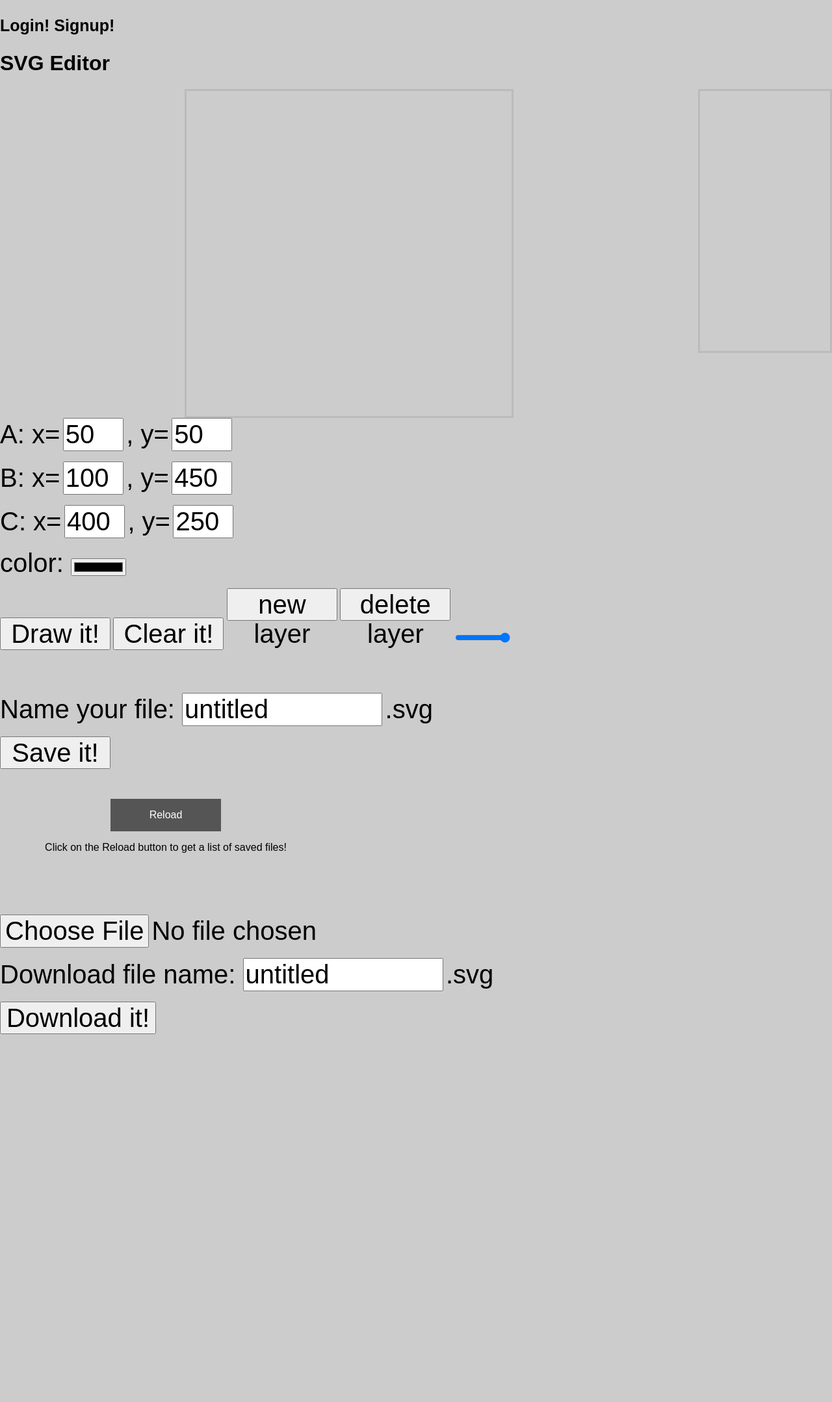
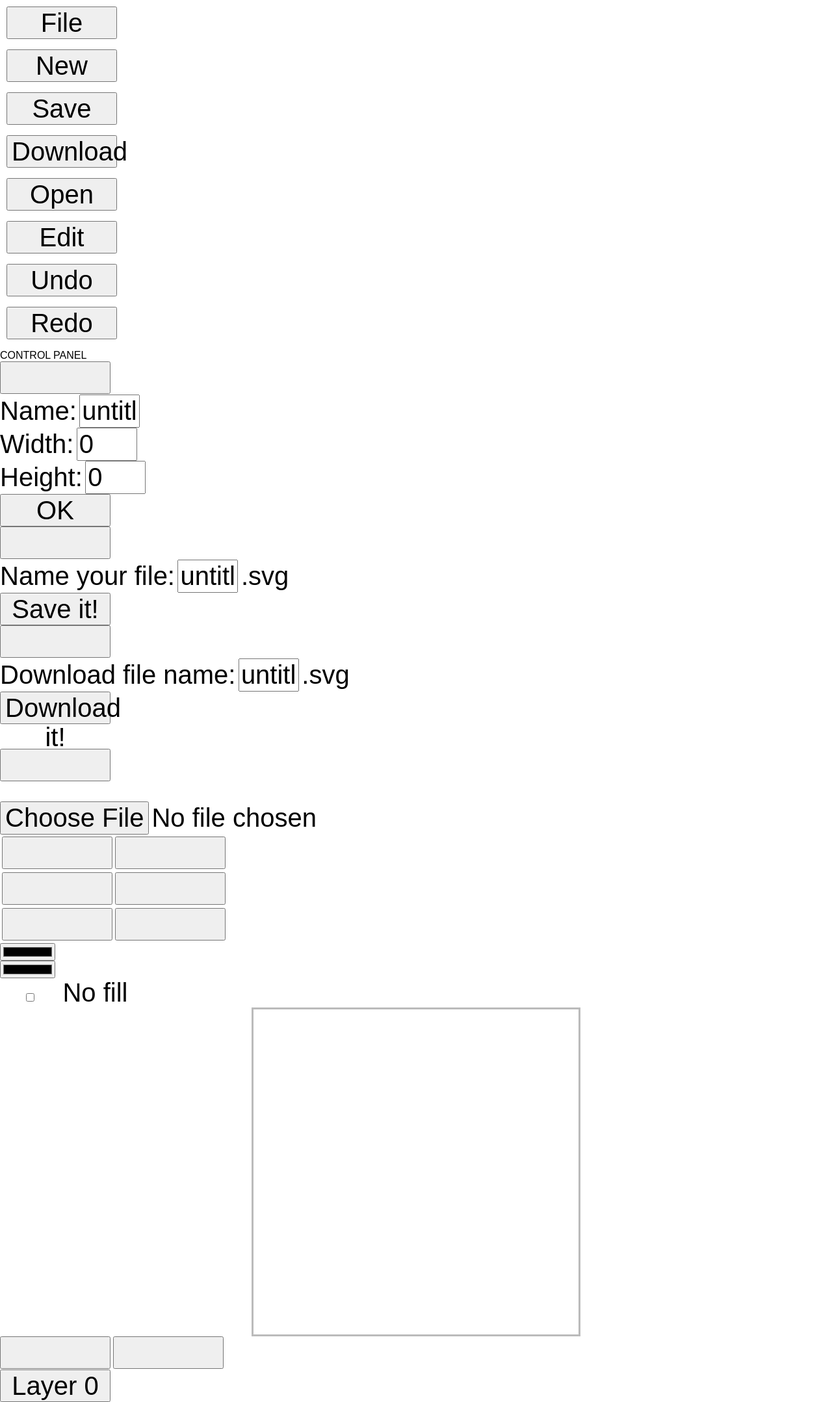
Before and after one commit to bmstu-iu9/ptp2022-7-svg-editor, a Django app: page / in a window 1280 px wide. Shown: the whole page at 65% size. Before the commit the page ends 1591 px from the top, so only its background shows below. Run offline with Django 4.2, Linux system fonts and the light colour scheme; some libraries are stand-ins or nearby versions.

Commit message:
Каркас с меню для работы с файлами

```diff
--- a/svg_editor/templates/svg_editor/index.html
+++ b/svg_editor/templates/svg_editor/index.html
@@ -1,175 +1,141 @@
 {% load static %}
 <!DOCTYPE html>
 <html lang="ru">
+
 <head>
-	<meta charset="UTF-8">
+	<meta charset="UTF-8" />
 	<title>SVG-Editor</title>
-	<!--    загружать статику нужно именно так-->
-    <link rel="stylesheet" href="{% static 'svg_editor/css/main.css' %}? 20223507141345">
+	<link rel="stylesheet" href="{% static 'svg_editor/css/main.css' %}? 202207141345">
+	<script src="https://cdn.jsdelivr.net/npm/@svgdotjs/svg.js@3.0/dist/svg.min.js"></script>
+	<script src="https://ajax.googleapis.com/ajax/libs/jquery/3.6.0/jquery.min.js"></script>
+	<script src="{% static 'svg_editor/js/main.js' %}? 202207141345"></script>
+</head>
 
-</head>
-<body style="background: #ccc">
-	<p style="font-size: 25px; font-weight: bold">
-		{% if user.is_authenticated %}
-		{{user.get_username}}
-		<a href="{% url 'logout' %}">Logout!</a>
-		{% else %}
-		<a href="{% url 'login' %}">Login!</a>
-		<a href="{% url 'signup' %}">Signup!</a>
-		{% endif %}
-	</p>
-	<h1>SVG Editor</h1>
-	<div style="display: flex">
-		<div id="workspace"></div>
-		<div id="layer-control-panel"></div>
+<body>
+	<header style="margin: 10px">
+		<div class="drop-list">
+			<button class="drop-button">File</button>
+			<div class="drop-content">
+				<p><button name="new-file" class="drop-moving-button">New</button></p>
+				<p><button name="save-file" class="drop-moving-button">Save</button></p>
+				<p><button name="download-file" class="drop-moving-button">Download</button></p>
+				<p><button name="open-file" class="drop-moving-button">Open</button></p>
+			</div>
+		</div>
+		<div class="drop-list">
+			<button class="drop-button">Edit</button>
+			<div class="drop-content">
+				<p><button name="undo" class="drop-moving-button">Undo</button></p>
+				<p><button name="redo" class="drop-moving-button">Redo</button></p>
+			</div>
+		</div>
+	</header>
+	<div id="control-panel">CONTROL PANEL</div>
+	<!--Добавить возможность закрыть окно без изменений-->
+	<div id="new-menu" class="file-menu-panel">
+		<div class="moveable-part-file-menu">
+			<button class="close-menu-button"></button>
+		</div>
+		<div class="file-menu-form">
+			<label for="file_name">Name:</label>
+			<input name="file_name" type="text" value="untitled">
+		</div>
+		<div class="file-menu-form">
+			<label for="width">Width:</label>
+			<input name="width" type="number" value="0">
+		</div>
+		<div class="file-menu-form">
+			<label for="height">Height:</label>
+			<input name="height" type="number" value="0">
+		</div>
+		<button class="ok-button">OK</button>
 	</div>
-	<div>
-		<label>A: x=</label>
-		<input type="number" id="coord_a_x" min=0 max=500 value=50>
-		<label>, y=</label>
-		<input type="number" id="coord_a_y" min=0 max=500 value=50><p>
-		<label>B: x=</label>
-		<input type="number" id="coord_b_x" min=0 max=500 value=100>
-		<label>, y=</label>
-		<input type="number" id="coord_b_y" min=0 max=500 value=450><p>
-		<label>C: x=</label>
-		<input type="number" id="coord_c_x" min=0 max=500 value=400>
-		<label>, y=</label>
-		<input type="number" id="coord_c_y" min=0 max=500 value=250><p>
-		<label>color: </label>
-		<input type="color" id="color"><p>
-		<button type="button" onclick="drawPlease()">Draw it!</button>
-		<button type="button" onclick="clearPlease()">Clear it!</button>
-		<button onclick="createLayer()">new layer</button>
-		<button onclick="deleteLayer()">delete layer</button>
-		<input id="opacity-slider" onchange="changeOpacity()" type="range" min="0" max="1" step="0.01" value="1">
+	<div id="save-menu" class="file-menu-panel">
+		<div class="moveable-part-file-menu">
+			<button class="close-menu-button"></button>
+		</div>
+		<div class="file-menu-form">
+			<label>Name your file:</label>
+			<input id="file_name" type="text" value="untitled">
+			<label>.svg</label>
+		</div>
+		<button id="save-button">Save it!</button>
 	</div>
+	<div id="download-menu" class="file-menu-panel">
+		<div class="moveable-part-file-menu">
+			<button class="close-menu-button"></button>
+		</div>
+		<div class="file-menu-form">
+			<label>Download file name:</label>
+			<input type="text" id="download_file_name" value="untitled">
+			<label>.svg</label>
+		</div>
+		<button id="download-button">Download it!</button>
+	</div>
+	<div id="open-menu" class="file-menu-panel">
+		<div class="moveable-part-file-menu">
+			<button class="close-menu-button"></button>
+		</div>
+		<div class="file-menu-form">
+			<input type="file" id="file" />
+		</div>
+	</div>
+	<!--Окна загрузки и экспорта??-->
+	<div id="container">
+		<div id="tools-panel">
+			<table id="tools-choosing">
+				<tr>
+					<td>
+						<button class="tool-button"></button>
+					</td>
+					<td>
+						<button class="tool-button"></button>
+					</td>
+				</tr>
+				<tr>
+					<td>
+						<button class="tool-button"></button>
+					</td>
+					<td>
+						<button class="tool-button"></button>
+					</td>
+				</tr>
+				<tr>
+					<td>
+						<button class="tool-button"></button>
+					</td>
+					<td>
+						<button class="tool-button"></button>
+					</td>
+				</tr>
+			</table>
+			<div id="color-choosing">
+				<div id="color-choosing-box-main">
+					<input class="box" type="color">
+				</div>
+				<div id="color-choosing-box-sub">
+					<input class="box" type="color">
+				</div>
+			</div>
+			<div id="filling-type">
+				<input name="fill" type="checkbox">
+				<label for="fill">No fill</label>
+			</div>
+		</div>
 
-	<div style="padding-top: 50px"><label>Name your file: </label>
-	<input type="text" id="file_name" value="untitled" style="width: 300px">
-	<label>.svg</label>
-		</div><p>
-	<button id="saveButton">Save it!</button>
-	<div class="panel">
-		<button id="target">Reload</button>
-		<p id="text">Click on the Reload button to get a list of saved files!<p>
-		<ul class="list_svg"></ul>
+		<svg id="workspace"></svg>
+		<div id="addition-panel">
+			<div id="layers-panel">
+				<div id="layers-panel-control">
+					<button id="layers-panel-control-button" class="new"></button>
+					<button id="layers-panel-control-button" class="delete"></button>
+				</div>
+				<div class="layer">
+					<button class="layer-button">Layer 0</button>
+				</div>
+			</div>
+		</div>
 	</div>
+</body>
 
-	<br>
-	<input type="file" id="file" />
-	<br>
-	<p>
-		<label>Download file name: </label>
-		<input type="text" id="download_file_name" value="untitled" style="width: 300px">
-		<label>.svg</label>
-	</p>
-	<button id="downloadButton">Download it!</button>
-	{% block javascript %}
-	<script src="https://cdn.jsdelivr.net/npm/@svgdotjs/svg.js@3.0/dist/svg.min.js"></script>
-	<script src="https://ajax.googleapis.com/ajax/libs/jquery/3.5.1/jquery.min.js"></script>
-	<script src="{% static 'svg_editor/js/main.js' %}? 20220714154345"></script>
-	<script>
-
-
-		$(document).ready(function () {
-			$.ajaxSetup({
-  			headers: { "X-CSRFToken": '{{csrf_token}}' }
-			});
-            $('#saveButton').click(function () {
-				let svg_data = "<svg xmlns=\"http://www.w3.org/2000/svg\"" +
-				" version=\"1.1\" xmlns:xlink=\"http://www.w3.org/1999/xlink\" " +
-				"xmlns:svgjs=\"http://svgjs.com/svgjs\" width=\"" + workspace.clientWidth + "\" height=\"" + workspace.clientHeight + "\" class=\"layer\">"
-				for (i = 0; i < document.getElementsByClassName('layer').length; i++){
-				svg_data += '<g>'+ document.getElementsByClassName('layer')[i].innerHTML+'</g>'
-				}
-        		svg_data += '</svg>'
-        console.log(svg_data)
-                $.ajax({
-                    data: {
-						svg: svg_data,
-						file_name: document.getElementById('file_name').value,
-					},
-                    type: 'POST',
-                    url: "{% url 'files_save' %}",
-                    success: function (response) {
-						alert('Поздравляем! Файл с названием ' + response.file_name + ' успешно создан!');
-                    },
-                    error: function (response) {
-                        alert(response.responseJSON.errors);
-                        console.log(response.responseJSON.errors);
-                    }
-                });
-                return false;
-            });
-			$('#file').change(function () {
-				let data = new FormData();
-				data.append('file', $("#file")[0].files[0]);
-                $.ajax({
-                    data: data,
-                    type: 'POST',
-                    url: "{% url 'files_upload' %}",
-					processData: false,
-					cache: false,
-    				contentType: false,
-                    success: function (response) {
-						alert('Поздравляем! Файл с названием ' + response.file_name + ' успешно загружен!');
-                    },
-                    error: function (response) {
-                        alert(response.responseJSON.errors);
-                        console.log(response.responseJSON.errors);
-                    }
-                });
-                return false;
-            });
-			$('#downloadButton').click(function () {
-				$.ajax({
-         			url: "{% url 'files_download' %}",
-         			type: 'GET',
-					data: {
-						 file_name: document.getElementById('download_file_name').value
-					},
-         			success: function(response) {
-             			let a = document.createElement("a");
-             			a.href = "/files_download?file_name=" + document.getElementById('download_file_name').value;
-						a.click();
-         			},
-         			error: function(response){
-             			alert(response.responseJSON.errors);
-                        console.log(response.responseJSON.errors);
-         			},
-     			})
-            });
-		})
-
-		$(document).ready(function () {
-				$('#target').click (function () {
-						// создаем AJAX-вызов
-						$.ajax({ // получаяем данные формы
-								// тут используется шаблонизатор
-								url: "{% url 'files_view' %}",
-								// если успешно, то
-								success: function (response) {
-										console.log(response.svgs)
-										document.getElementById('text').innerHTML = "List of the saved files:";
-										let list = document.querySelector('.list_svg');
-										list.innerHTML = "";
-										let key;
-										for (key in response.svgs) {
-											list.innerHTML += `<li class="inner_list_svg">${response.svgs[key]}</li>`
-										}
-								},
-								// если ошибка, то
-								error: function (response) {
-										// предупредим об ошибке
-										alert(response.responseJSON.errors);
-										console.log(response.responseJSON.errors)
-								}
-						});
-						return false;
-				});
-		})
-	</script>
-	{% endblock javascript %}
-</body>
 </html>
```
